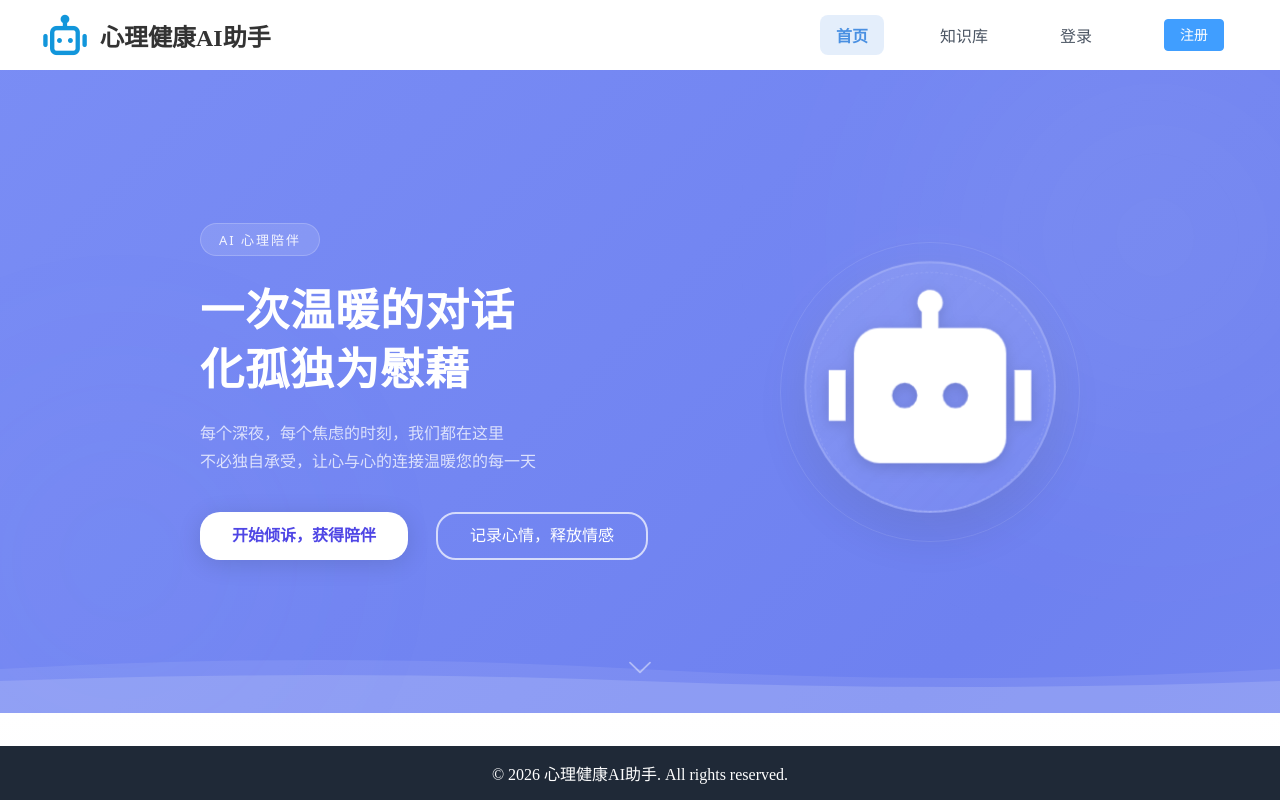
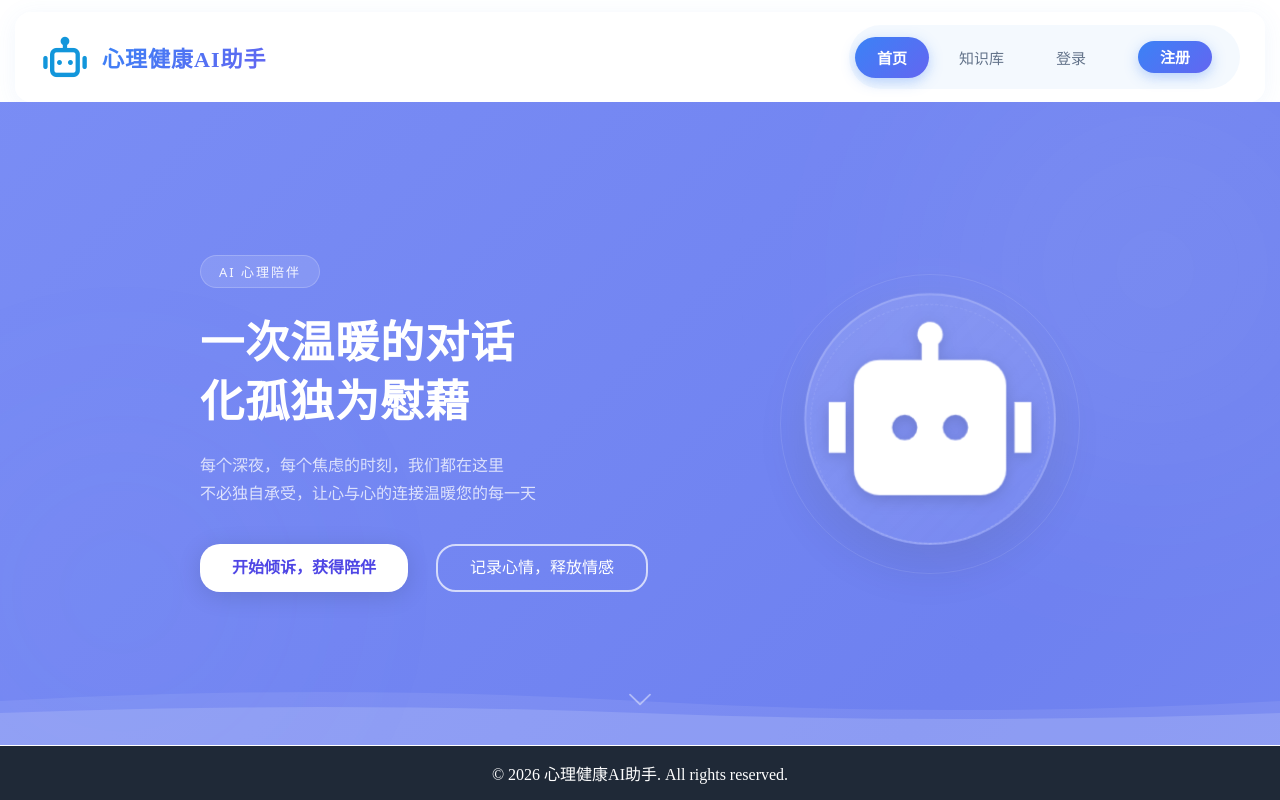
Before and after one commit to senta-zhou/ai-vue, a Vue app: page / in a window 1280 px wide. Built offline with nearby package versions, Linux system fonts and the light colour scheme.

Commit message:
顶部导航栏美化

```diff
--- a/src/components/Frontend/FrontendLayout.vue
+++ b/src/components/Frontend/FrontendLayout.vue
@@ -111,40 +111,104 @@
       width: 100%;
       max-width: 1200px;
       margin: 0 auto;
-      padding: 10px;
+      padding: 12px 24px;
       display: flex;
       align-items: center;
       justify-content: space-between;
       flex-shrink: 0;
+      background: rgba(255, 255, 255, 0.72);
+      backdrop-filter: blur(20px) saturate(180%);
+      -webkit-backdrop-filter: blur(20px) saturate(180%);
+      border: 1px solid rgba(255, 255, 255, 0.5);
+      border-radius: 16px;
+      box-shadow: 0 4px 24px rgba(74, 144, 226, 0.08);
+      margin-top: 12px;
+
       .brand-section {
         display: flex;
         align-items: center;
+        gap: 12px;
+
         .brand-name {
-          margin-left: 10px;
-          font-size: 24px;
-          font-weight: 600;
-          color: #333;
+          font-size: 22px;
+          font-weight: 700;
+          background: linear-gradient(135deg, #3b82f6, #6366f1);
+          -webkit-background-clip: text;
+          -webkit-text-fill-color: transparent;
+          background-clip: text;
+          letter-spacing: 1px;
         }
       }
+
       .nav-section {
         display: flex;
         align-items: center;
-        gap: 40px;
+        gap: 8px;
+        background: rgba(74, 144, 226, 0.06);
+        padding: 6px;
+        border-radius: 40px;
+
         .nav-link {
-          color: #4b5563;
-          font-size: 16px;
+          color: #64748b;
+          font-size: 15px;
           font-weight: 500;
-          padding: 8px 16px;
-          border-radius: 8px;
-          transition: all 0.3s ease;
+          padding: 10px 22px;
+          border-radius: 40px;
+          transition: all 0.3s cubic-bezier(0.4, 0, 0.2, 1);
+          position: relative;
+
           &:hover {
-            color: #4a90e2;
-            background-color: rgba(74, 144, 226, 0.1);
+            color: #3b82f6;
+            background: rgba(255, 255, 255, 0.8);
+            box-shadow: 0 2px 8px rgba(74, 144, 226, 0.12);
           }
+
           &.active {
-            color: #4a90e2;
-            background-color: rgba(74, 144, 226, 0.15);
+            color: #fff;
+            background: linear-gradient(135deg, #3b82f6, #6366f1);
+            box-shadow: 0 4px 14px rgba(59, 130, 246, 0.35);
             font-weight: 600;
+          }
+        }
+
+        .logout-btn {
+          margin-left: 6px;
+          border-radius: 40px;
+          padding: 10px 22px;
+          font-weight: 500;
+          font-size: 14px;
+          color: #94a3b8;
+          border: 1px solid rgba(148, 163, 184, 0.25);
+          background: rgba(255, 255, 255, 0.6);
+          transition: all 0.3s cubic-bezier(0.4, 0, 0.2, 1);
+
+          &:hover {
+            color: #ef4444;
+            border-color: rgba(239, 68, 68, 0.35);
+            background: rgba(254, 242, 242, 0.8);
+            box-shadow: 0 2px 12px rgba(239, 68, 68, 0.1);
+          }
+        }
+
+        :deep(.el-button--primary) {
+          border-radius: 40px;
+          padding: 10px 22px;
+          font-weight: 600;
+          font-size: 15px;
+          background: linear-gradient(135deg, #3b82f6, #6366f1);
+          border: none;
+          box-shadow: 0 4px 14px rgba(59, 130, 246, 0.35);
+          transition: all 0.3s cubic-bezier(0.4, 0, 0.2, 1);
+
+          &:hover {
+            background: linear-gradient(135deg, #4f8bf7, #7578f5);
+            box-shadow: 0 6px 20px rgba(59, 130, 246, 0.45);
+            transform: translateY(-1px);
+          }
+
+          &:active {
+            transform: translateY(0);
+            box-shadow: 0 2px 10px rgba(59, 130, 246, 0.3);
           }
         }
       }
```
